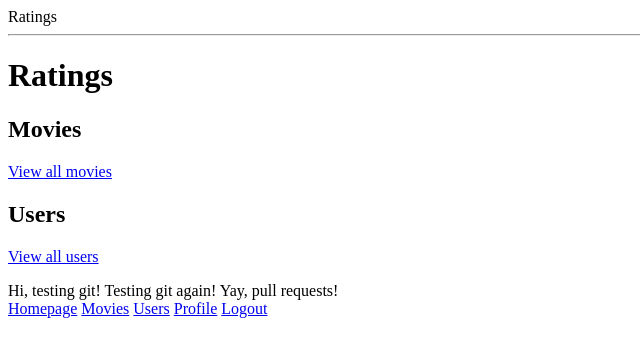
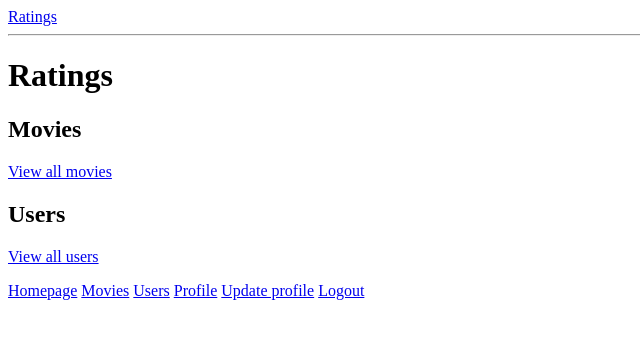
Before and after one commit to hb-kada/hb-ratings, a Flask app: page / in a window 1280 px wide. Shown: the top 357 px of the page, without its empty margins (0-640 px from the left). Run offline with Flask 2, Linux system fonts and the light colour scheme; the visitor is signed in with stand-in values (Sample User, id 1).

Commit message:
Updates user form and base.html

```diff
--- a/templates/base.html
+++ b/templates/base.html
@@ -1,11 +1,13 @@
 <!doctype html>
 <html>
 <head>
-  <title>Ratings</title>
+  <title>
+    Ratings
+  </title>
 </head>
 
 <body>
-  Ratings
+  <a href='/'>Ratings</a>
 
     {% with messages = get_flashed_messages() %}
       {% if messages %}
@@ -32,6 +34,7 @@
 
 {% if session.get('user') %}
   <a href="/users/{{ session.get('user') }}">Profile</a>
+  <a href="/update-info">Update profile</a>
   <a href='/logout'>Logout</a>
 {% else %}
   <a href='/login'>Login</a>
--- a/templates/homepage.html
+++ b/templates/homepage.html
@@ -9,8 +9,4 @@
 <h2>Users</h2>
 <p><a href="/users">View all users</a></p>
 
-Hi, testing git!
-
-Testing git again! Yay, pull requests!
-
 {% endblock %}
```
